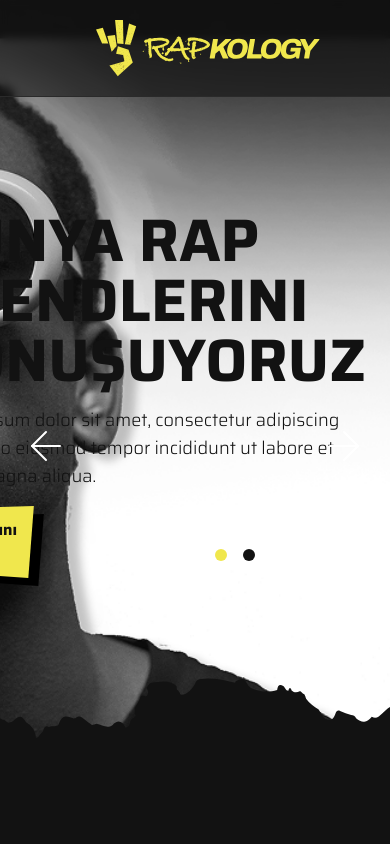
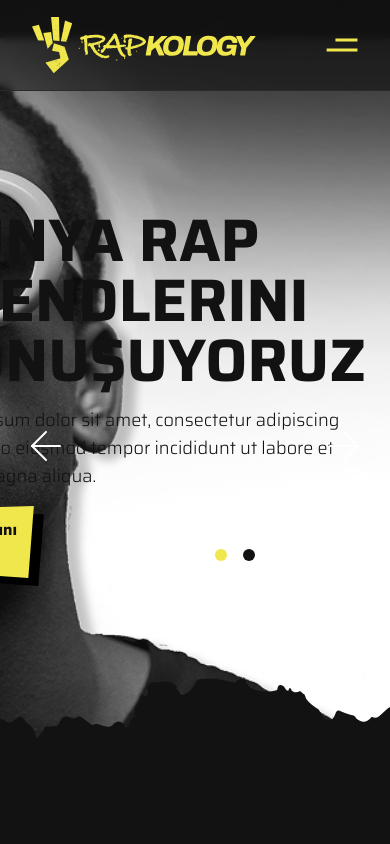
Before and after one commit to kaya70875/codezone-case, a Next.js app: page / in a window 390 px wide. Shown: the top 844 px of the page. Built offline with nearby package versions, Linux system fonts and the light colour scheme.

Commit message:
create navbar mobile layout

```diff
--- a/components/Navbar.tsx
+++ b/components/Navbar.tsx
@@ -3,25 +3,27 @@ import React from 'react'
 import logo from '@/public/logo.svg';
 import { SearchIcon } from 'lucide-react';
 import Button from './Button';
+import hamburgerMenu from '@/public/hamburger.svg';
 
 export default function Navbar() {
 
     const LINKS = ['Haberler', 'Etkinlikler', 'Müzikler', 'Videolar', 'İletişim'];
 
     return (
-        <nav className='bg-main/60 backdrop-blur-xs text-white py-4 px-24 flex items-center w-full justify-between border-b border-[#2A2A2A] fixed top-0 z-50'>
-            <div className='flex items-center gap-24'>
+        <nav className='bg-main/60 backdrop-blur-xs text-white py-4 px-8 xl:px-24 flex items-center w-full justify-between border-b border-[#2A2A2A] fixed top-0 z-50'>
+            <div className='flex items-center gap-8 xl:gap-24'>
                 <Image src={logo} width={224} height={224} alt='logo' />
-                <div className="links flex items-center gap-8">
+                <div className="links items-center gap-8 hidden xl:flex">
                     {LINKS.map((link, idx) => (
                         <p key={idx} className='cursor-pointer uppercase'>{link}</p>
                     ))}
                 </div>
             </div>
 
-            <div className='flex items-center gap-8'>
-                <SearchIcon color='white' strokeWidth={3} />
-                <Button className='max-w-2xl'>Giriş Yap</Button>
+            <div className='flex items-center gap-8 relative'>
+                <SearchIcon color='white' strokeWidth={3} className='hidden xl:block' />
+                <Button className='max-w-2xl hidden xl:block'>Giriş Yap</Button>
+                <Image src={hamburgerMenu} alt='hamburger' className='flex xl:hidden' />
             </div>
         </nav>
     )
```
Also changed, not shown: public/hamburger.svg (added).
